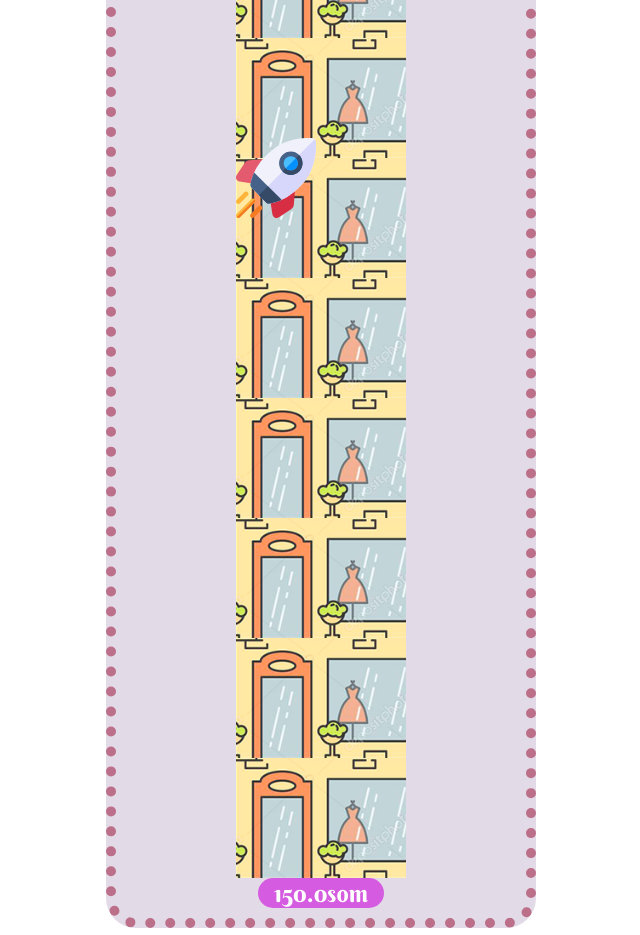
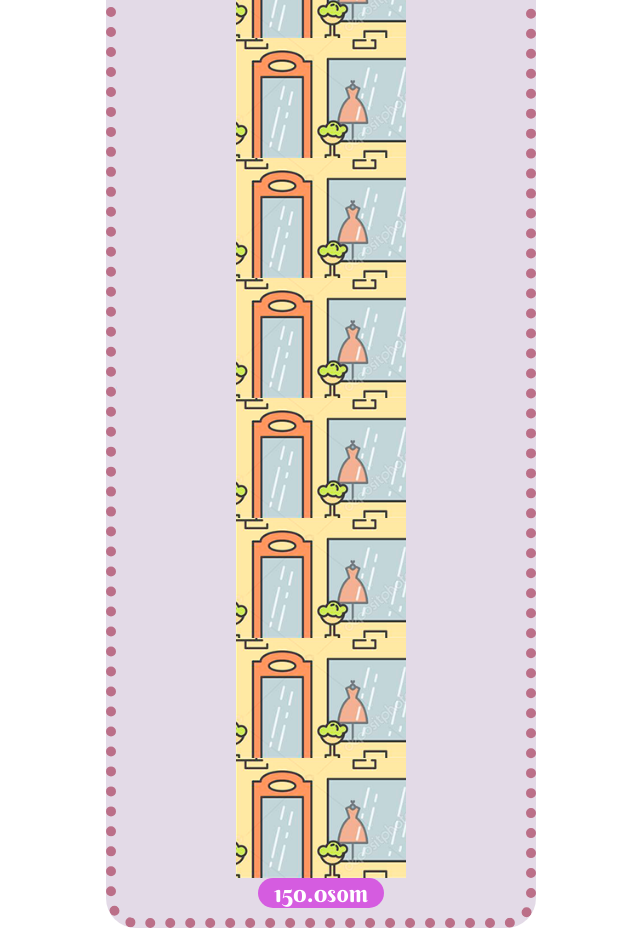
Before and after one commit to soltonbekov-aiymkyz/builder, a React (Create React App) app: page /checkout in a window 1280 px wide. Shown: the part 6640-7575 px from the top of the page, without its empty margins (324-964 px from the left). Built offline with nearby package versions, Linux system fonts and the light colour scheme.

Commit message:
animation duration 7s

```diff
--- a/src/components/SkyscaperBuilder/SkyscaperPreview/SkyscaperPreview.module.css
+++ b/src/components/SkyscaperBuilder/SkyscaperPreview/SkyscaperPreview.module.css
@@ -57,6 +57,8 @@
   bottom: 700px;
   animation-name: rAnimation;
   animation-iteration-count: infinite;
+  animation-duration: 7s;
+  /* z-index: inherit; */
 
 
 }
```
